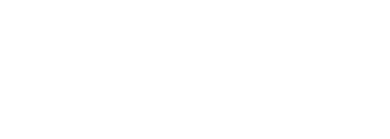
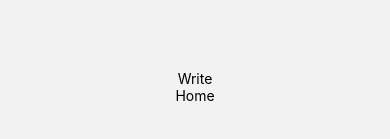
Before and after one commit to kangkyeongseo/react-native-diary-app, a React Native app: screen /Home in a window 390 px wide. Shown: the part 335-474 px from the top of the page. Built offline with nearby package versions, Linux system fonts and the light colour scheme.

Commit message:
Navigator

```diff
--- a/App.js
+++ b/App.js
@@ -1,5 +1,11 @@
+import { NavigationContainer } from "@react-navigation/native";
 import React from "react";
+import Navigator from "./navigator";
 
 export default function App() {
-  return null;
+  return (
+    <NavigationContainer>
+      <Navigator />
+    </NavigationContainer>
+  );
 }
--- /dev/null
+++ b/navigator.js
@@ -0,0 +1,15 @@
+import React from "react";
+import { createNativeStackNavigator } from "@react-navigation/native-stack";
+import Home from "./screens/Home";
+import Write from "./screens/Write";
+
+const Tabs = createNativeStackNavigator();
+
+const Navigator = () => (
+  <Tabs.Navigator screenOptions={{ headerShown: false, presentation: "modal" }}>
+    <Tabs.Screen name="Home" component={Home} />
+    <Tabs.Screen name="Write" component={Write} />
+  </Tabs.Navigator>
+);
+
+export default Navigator;
--- /dev/null
+++ b/screens/Home.js
@@ -0,0 +1,24 @@
+import React from "react";
+import styled from "styled-components/native";
+
+const View = styled.View`
+  flex: 1;
+  justify-content: center;
+  align-items: center;
+`;
+const Text = styled.Text``;
+const Btn = styled.TouchableOpacity``;
+const BtnText = styled.Text``;
+
+const Home = ({ navigation: { navigate } }) => {
+  return (
+    <View>
+      <Btn onPress={() => navigate("Write")}>
+        <BtnText>Write</BtnText>
+      </Btn>
+      <Text>Home</Text>
+    </View>
+  );
+};
+
+export default Home;
--- /dev/null
+++ b/screens/Write.js
@@ -0,0 +1,15 @@
+import React from "react";
+import styled from "styled-components/native";
+
+const View = styled.View``;
+const Text = styled.Text``;
+
+const Write = () => {
+  return (
+    <View>
+      <Text>Write</Text>
+    </View>
+  );
+};
+
+export default Write;
```
Also changed, not shown: colors.js (added, +8 -0 lines), package.json (+6 -1 lines), 3 other files (tests, documents, lock files or other folders).
